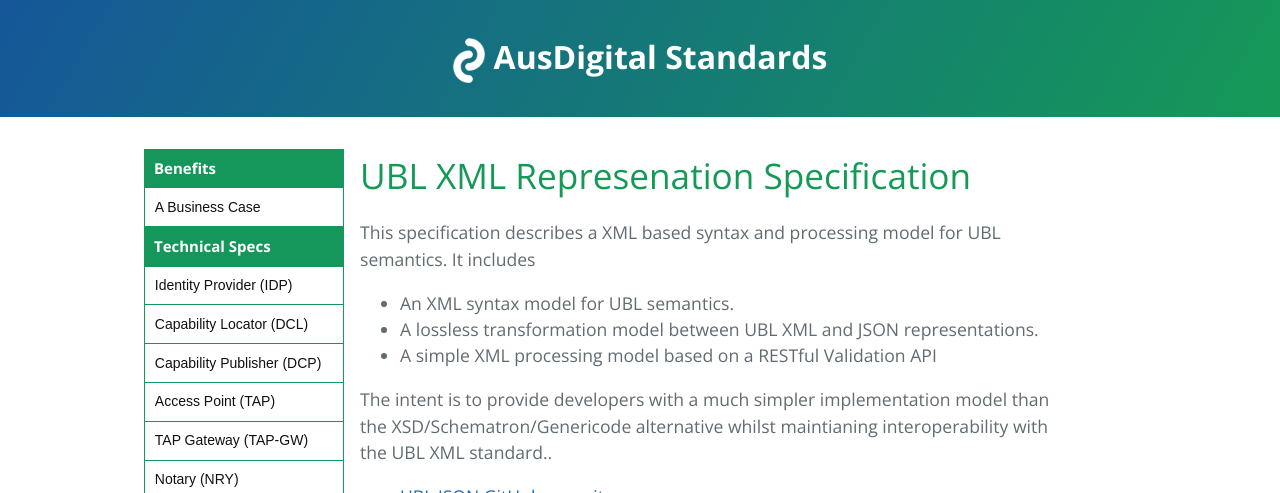
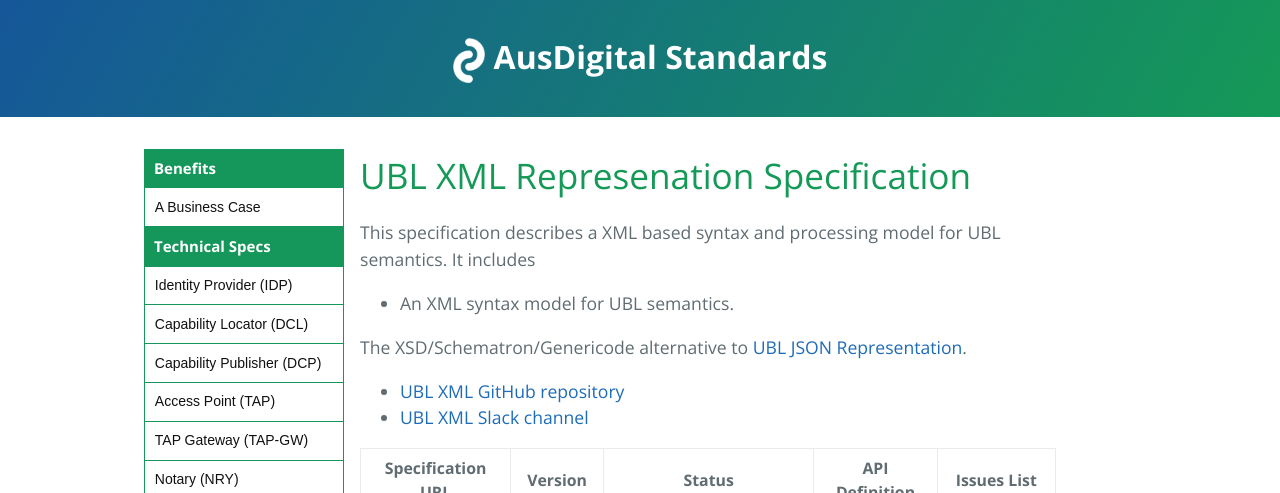
Before and after one commit to ausdigital/ausdigital.github.io, a Jekyll site: the page built from pages/ubl-xml.md, in a window 1280 px wide, cut to the strip 0-493 px from the top of the page. Built offline with Jekyll 4.4.1, drawn with Linux system fonts in a browser that asks for light colours; some of the changed text lies outside the part shown.

Commit message:
Update ubl-xml.md

```diff
--- a/pages/ubl-xml.md
+++ b/pages/ubl-xml.md
@@ -9,23 +9,20 @@
 This specification describes a XML based syntax and processing model for UBL semantics. It includes
 
 * An XML syntax model for UBL semantics.
-* A lossless transformation model between UBL XML and JSON representations.
-* A simple XML processing model based on a RESTful Validation API
 
-The intent is to provide developers with a much simpler implementation model than the XSD/Schematron/Genericode alternative whilst maintianing interoperability with the UBL XML standard..
+The XSD/Schematron/Genericode alternative to [UBL JSON Representation](http://ausdigital.org/ubl-json).
 
-* [UBL JSON GitHub repository](https://github.com/ausdigital/ausdigital-ubl-xml)
-* [UBL JSON Slack channel](https://ausdigital.slack.com/messages/spec-ubl-xml/)
+* [UBL XML GitHub repository](https://github.com/ausdigital/ausdigital-ubl-xml)
+* [UBL XML Slack channel](https://ausdigital.slack.com/messages/spec-ubl-xml/)
 
 | Specification URL | Version | Status | API Definition | Issues List |
 | ----------------- | ------  | ------ | -------------- | ----------- |
-| [UBL XML 1.0 spec](http://ausdigital-ubl-xml.readthedocs.io/) | 1.0 | ![Raw](http://rfc.unprotocols.org/spec:2/COSS/raw.svg) | [UBL XML 1.0 API](https://app.swaggerhub.com/api/ausdigital/ausdigital-ubl-xml/1.0.0)   | [ubl-xml 1.0 Issues](https://github.com/ausdigital/ausdigital-ubl-xml/issues)  |
+| [UBL XML 1.0 spec](http://ausdigital-ubl-xml.readthedocs.io/) | 1.0 | ![Raw](http://rfc.unprotocols.org/spec:2/COSS/raw.svg) | N/A   | [ubl-xml 1.0 Issues](https://github.com/ausdigital/ausdigital-ubl-xml/issues)  |
 
 ## Known Implementations
 
-Known implementations (open source or otherwise) are listed here.  Please modify this page and make a pull request to add your own.
+Known implementations (open source or otherwise) will be listed here.  Please modify this page and make a pull request to add your own.
 
 |Provider|Implementation URL|Comments|
 |--------|------------------|--------|
-|[testpoint.io](http://testpoint.io/) | [JSON UBL testpoint](http://testpoint.io/ubl-xml)| Free ubl-xml transformation service and docker container|
 |  |  |  |
```
